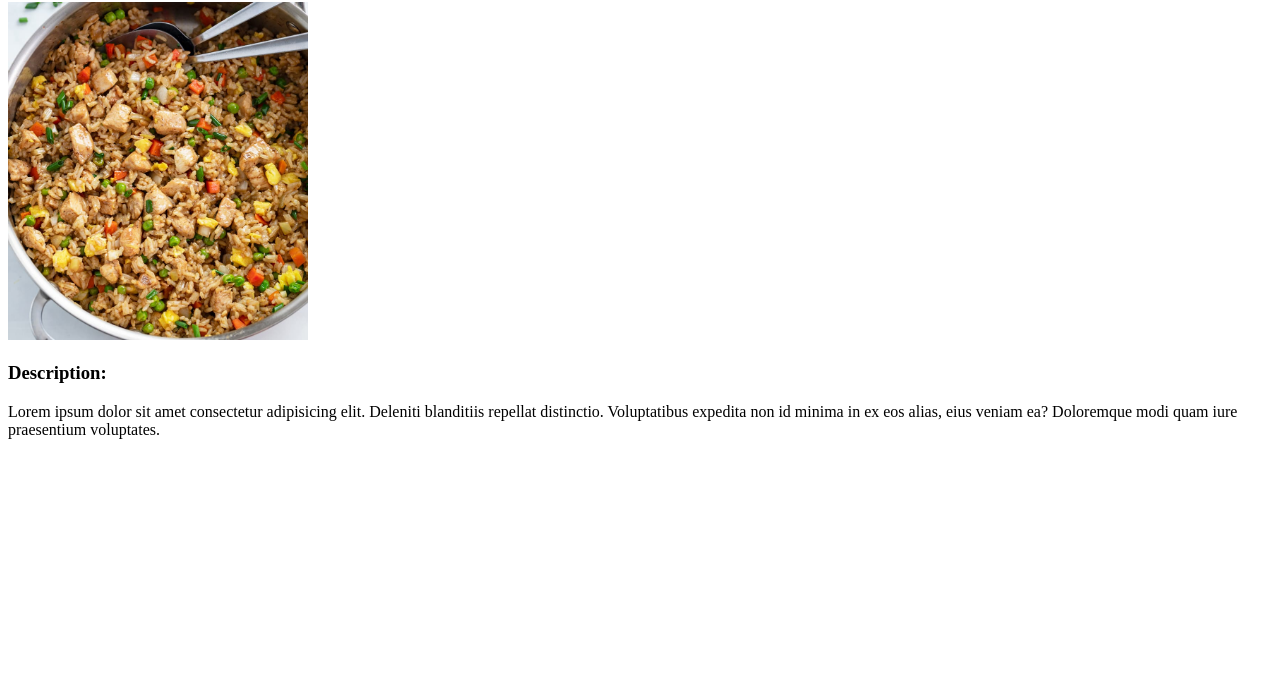
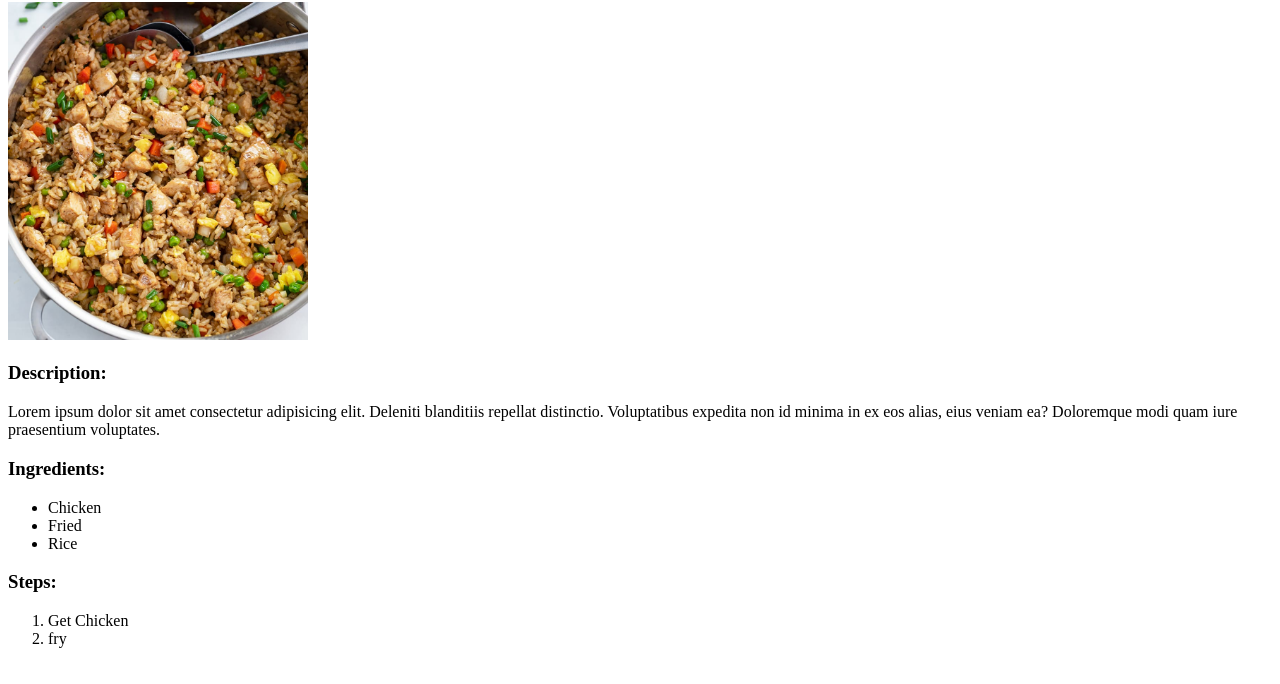
Before and after one commit to DillonLJackson/odin-recipes, a plain HTML site: page recipes/cfr.html in a window 1280 px wide. Shown: the part 78-762 px from the top of the page. Drawn offline with Linux system fonts and the light colour scheme.

Commit message:
Added steps

```diff
--- a/recipes/cfr.html
+++ b/recipes/cfr.html
@@ -10,6 +10,17 @@
         <img src="../photos/Chicken-Fried-Rice-f.jpg" alt="Chicken" width="300" length="300">
         <h3>Description:</h3>
         <p>Lorem ipsum dolor sit amet consectetur adipisicing elit. Deleniti blanditiis repellat distinctio. Voluptatibus expedita non id minima in ex eos alias, eius veniam ea? Doloremque modi quam iure praesentium voluptates.</p>
+        <h3>Ingredients:</h3>
+        <ul>
+            <li>Chicken</li>
+            <li>Fried</li>
+            <li>Rice</li>
+        </ul>
+        <h3>Steps:</h3>
+        <ol>
+            <li>Get Chicken</li>
+            <li>fry</li>
+        </ol>
 
     </body>
 </html>
```
